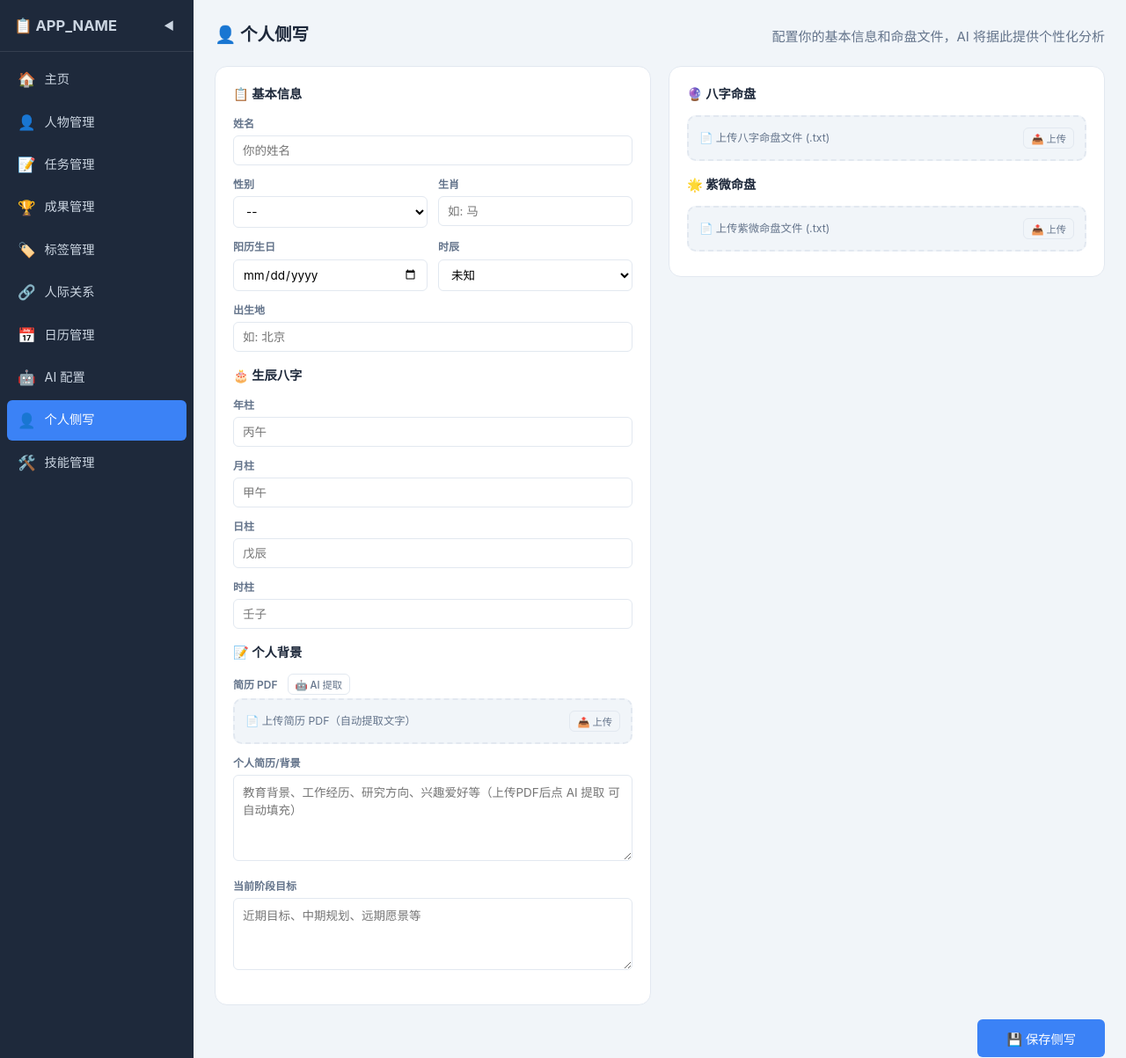
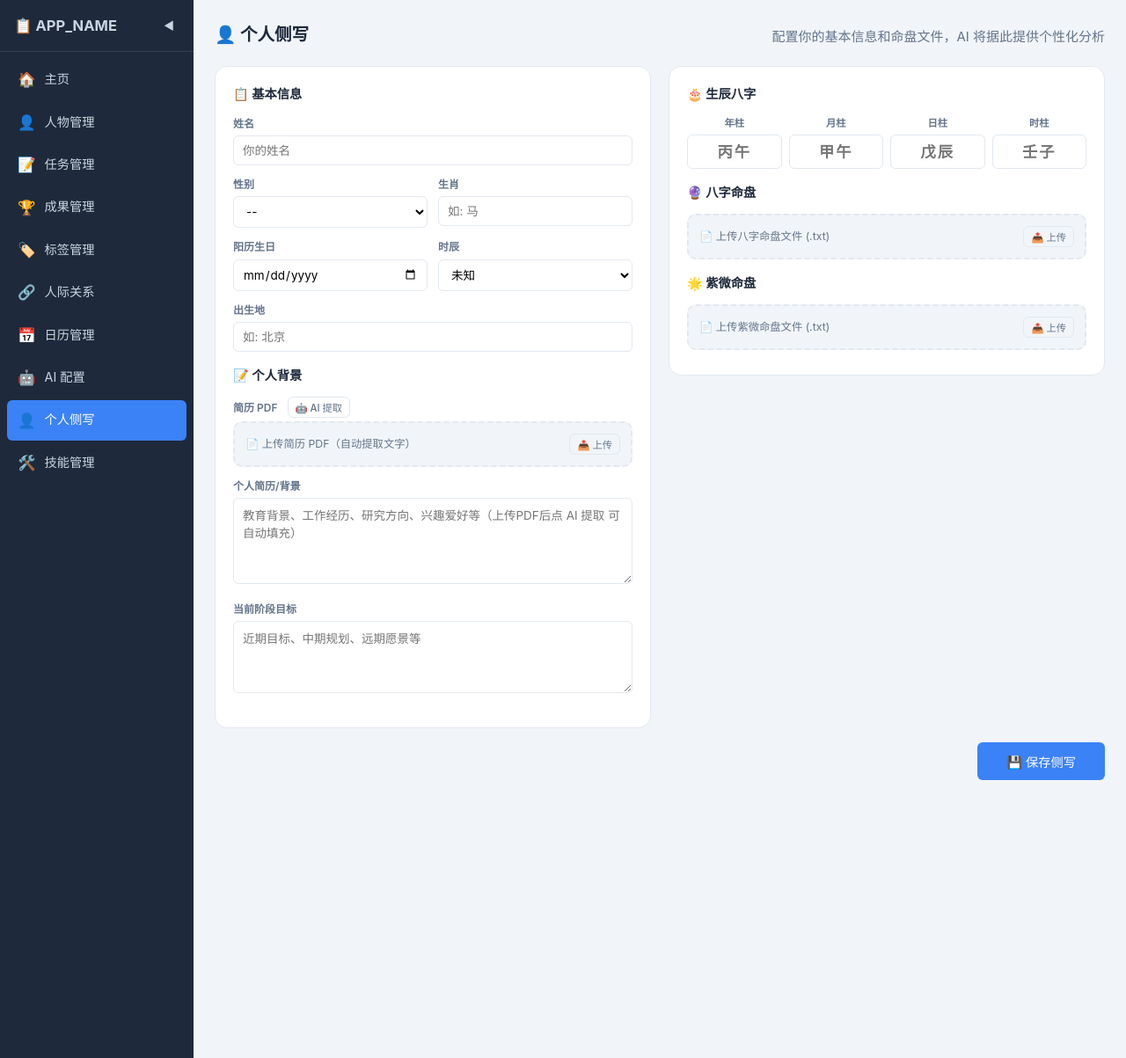
Before and after one commit to hyphenzhao/WhatFUHaveDone, a PHP site: page /v1/pages/profile.php in a window 1280 px wide. Shown: the whole page at 88% size. Run offline with PHP 8.4, Linux system fonts and the light colour scheme; data that the repository does not hold is empty; some libraries are stand-ins or nearby versions.

Commit message:
refactor: move 生辰八字 input to right column with horizontal layout

```diff
--- a/pages/profile.php
+++ b/pages/profile.php
@@ -22,14 +22,6 @@ $page_content = <<<'HTML'
     </div>
     <div class="form-group"><label>出生地</label><input class="form-input" id="pfBirthPlace" placeholder="如: 北京"></div>
 
-    <h3 style="margin-top:16px;">🎂 生辰八字</h3>
-    <div class="form-row-4">
-        <div class="form-group"><label>年柱</label><input class="form-input bazi-input" id="pfYear" placeholder="丙午" maxlength="2"></div>
-        <div class="form-group"><label>月柱</label><input class="form-input bazi-input" id="pfMonth" placeholder="甲午" maxlength="2"></div>
-        <div class="form-group"><label>日柱</label><input class="form-input bazi-input" id="pfDay" placeholder="戊辰" maxlength="2"></div>
-        <div class="form-group"><label>时柱</label><input class="form-input bazi-input" id="pfTime" placeholder="壬子" maxlength="2"></div>
-    </div>
-
     <h3 style="margin-top:16px;">📝 个人背景</h3>
     <div class="form-group">
         <label>简历 PDF <button class="btn btn-ghost btn-sm" id="btnAiExtract" onclick="aiExtractResume()" style="margin-left:8px;">🤖 AI 提取</button></label>
@@ -50,7 +42,15 @@ $page_content = <<<'HTML'
 
 <!-- 右栏：命盘文件 -->
 <div class="profile-panel">
-    <h3>🔮 八字命盘</h3>
+    <h3>🎂 生辰八字</h3>
+    <div class="bazi-row">
+        <div class="bazi-col"><label>年柱</label><input class="form-input bazi-input" id="pfYear" placeholder="丙午" maxlength="2"></div>
+        <div class="bazi-col"><label>月柱</label><input class="form-input bazi-input" id="pfMonth" placeholder="甲午" maxlength="2"></div>
+        <div class="bazi-col"><label>日柱</label><input class="form-input bazi-input" id="pfDay" placeholder="戊辰" maxlength="2"></div>
+        <div class="bazi-col"><label>时柱</label><input class="form-input bazi-input" id="pfTime" placeholder="壬子" maxlength="2"></div>
+    </div>
+
+    <h3 style="margin-top:16px;">🔮 八字命盘</h3>
     <div class="file-card" id="baziCard">
         <div class="file-placeholder" id="baziPlaceholder">📄 上传八字命盘文件 (.txt)</div>
         <div class="file-info" id="baziInfo" style="display:none">
@@ -100,6 +100,10 @@ $page_content = <<<'HTML'
 .file-name { font-weight: 600; font-size: 0.85rem; }
 .file-size { font-size: 0.75rem; color: var(--color-text-secondary); }
 .file-input { display: none; }
+.bazi-row { display: flex; gap: 8px; }
+.bazi-col { flex: 1; text-align: center; }
+.bazi-col label { display: block; font-size: 0.75rem; font-weight: 600; margin-bottom: 4px; color: var(--color-text-secondary); }
+.bazi-input { font-size: 1.15rem; font-weight: 700; text-align: center; letter-spacing: 2px; width: 100%; box-sizing: border-box; }
 .upload-btn { flex-shrink: 0; }
 .file-preview { max-height: 200px; overflow-y: auto; background: var(--color-bg); border: 1px solid var(--color-border); border-radius: var(--radius-sm); padding: 8px 12px; font-size: 0.78rem; font-family: monospace; white-space: pre-wrap; line-height: 1.5; margin-bottom: 20px; }
 @media (max-width: 768px) { .profile-layout { flex-direction: column; } }
```
